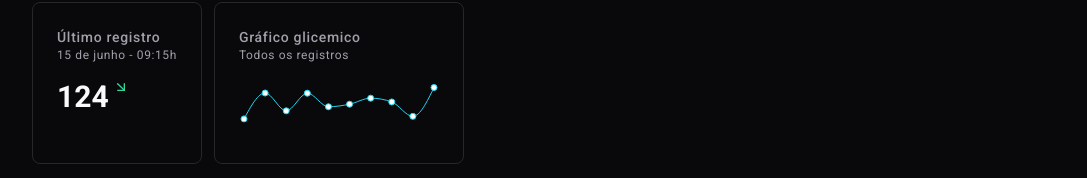
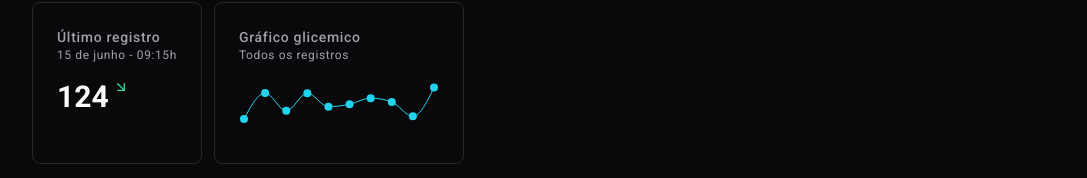
Before and after one commit to JoaoRodrigo1996/Mila, a React (Vite) app: page / in a window 1280 px wide. Shown: the part 138-316 px from the top of the page, without its empty margins (96-1183 px from the left). Built offline with nearby package versions, Linux system fonts and the light colour scheme.

Commit message:
refactor: change recharts dot color

```diff
--- a/src/App.tsx
+++ b/src/App.tsx
@@ -59,8 +59,13 @@ export function App() {
               <span className="text-xs text-zinc-400 tracking-wider">Todos os registros</span>
             </CardHeader>
             <CardContent>
-              <LineChart width={200} height={60} data={data}>
-                <Line type='monotone' dataKey="value" stroke="#22d3ee" />
+              <LineChart layout="horizontal" width={200} height={60} data={data}>
+                <Line
+                  type='monotone'
+                  dataKey="value"
+                  stroke="#22d3ee"
+                  dot={{ stroke: '#22d3ee', strokeWidth: 2, fill: '#22d3ee' }}
+                />
                 <Tooltip
                   itemStyle={{ fontSize: '14px', color: 'white' }}
                   labelStyle={{ fontSize: '18px', color: '#a1a1aa' }}
```
